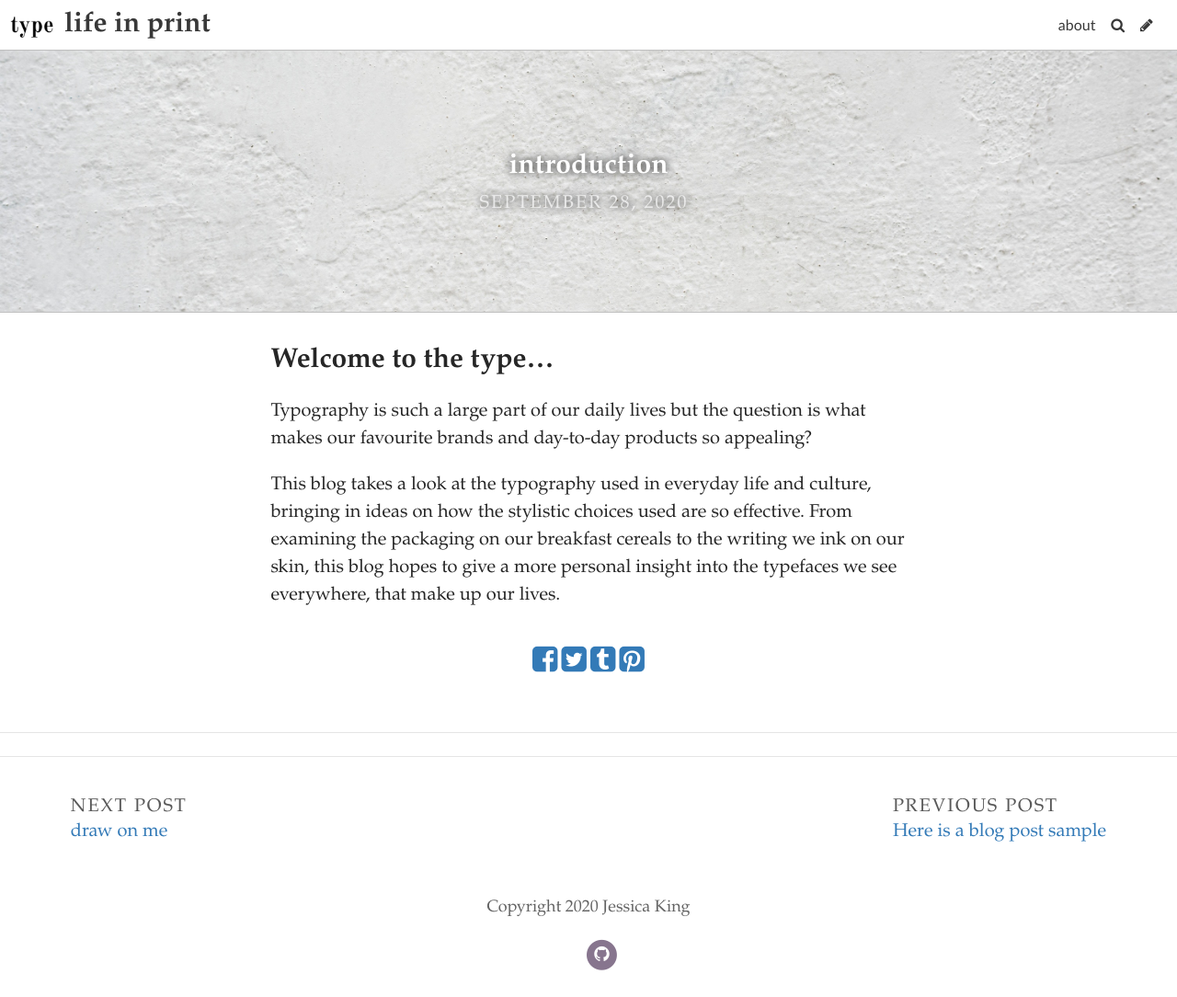
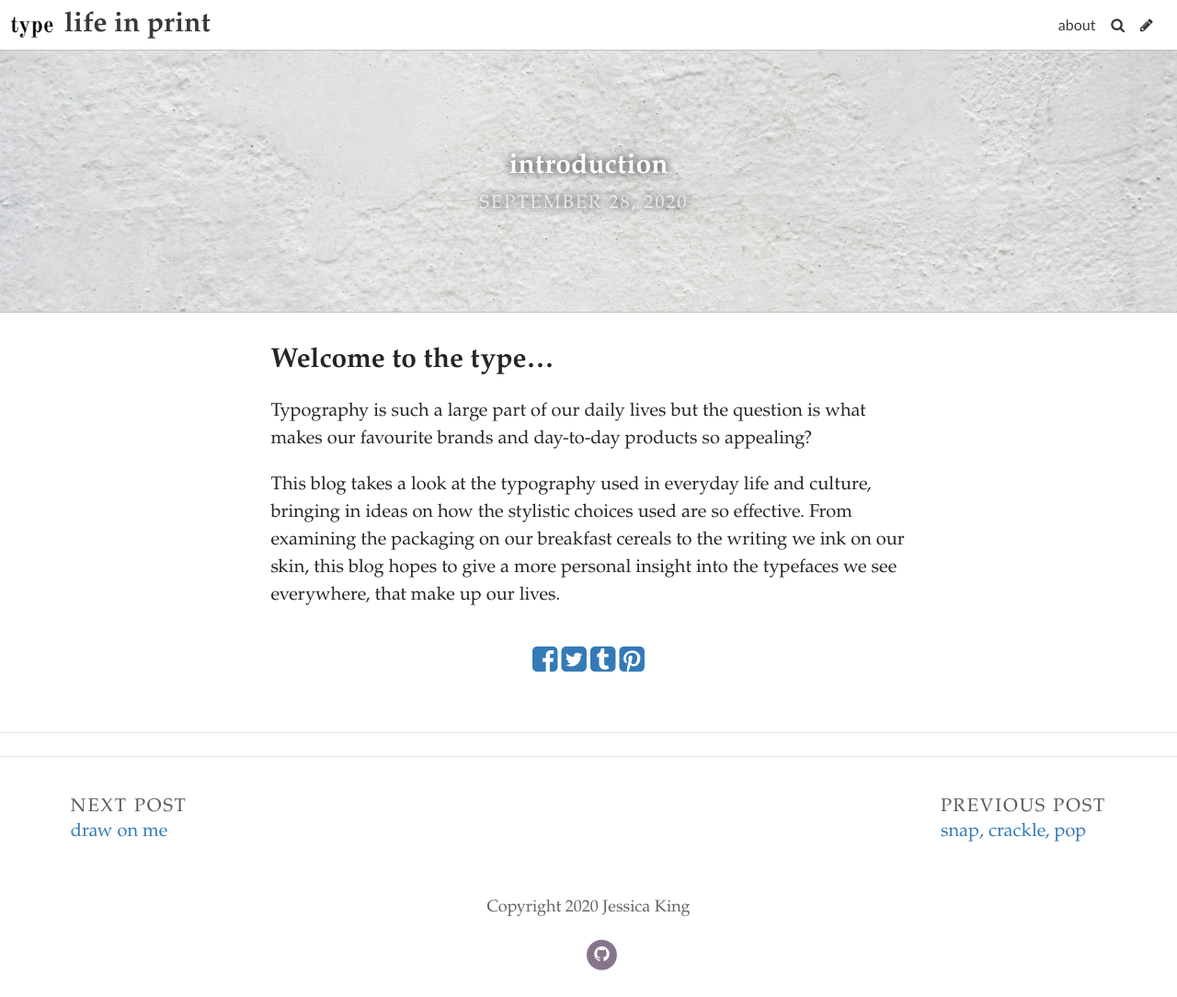
Before and after one commit to jessking16/thetype, a Jekyll site: the page built from _posts/2020-10-12-introduction-to-us.md, in a window 1280 px wide. Shown: the whole page at 92% size. Built offline with Jekyll 4.4.1, drawn with Linux system fonts in a browser that asks for light colours; some web fonts are replaced; comment, search, counter and statistics services are not loaded.

Commit message:
Update Post “2019-07-20-here-is-my-new-post-for-trial”

```diff
--- a/_posts/2019-07-20-here-is-my-new-post-for-trial.md
+++ b/_posts/2019-07-20-here-is-my-new-post-for-trial.md
@@ -1,8 +1,8 @@
 ---
 layout: post
-title: Here is a blog post sample
+title: snap, crackle, pop
 date: 2020-06-24 17:50
-header_feature_image: /uploads/867FAB82-62D7-4C53-8EDC-5114095CF8AA.jpeg
+header_feature_image: ../uploads/490cb6cd-8dcc-4da5-82ab-bb5f8fe24578_1_201_a.jpeg
 caption: Cobbles
 comments: true
 ---
```
Also changed, not shown: 1 other file.
